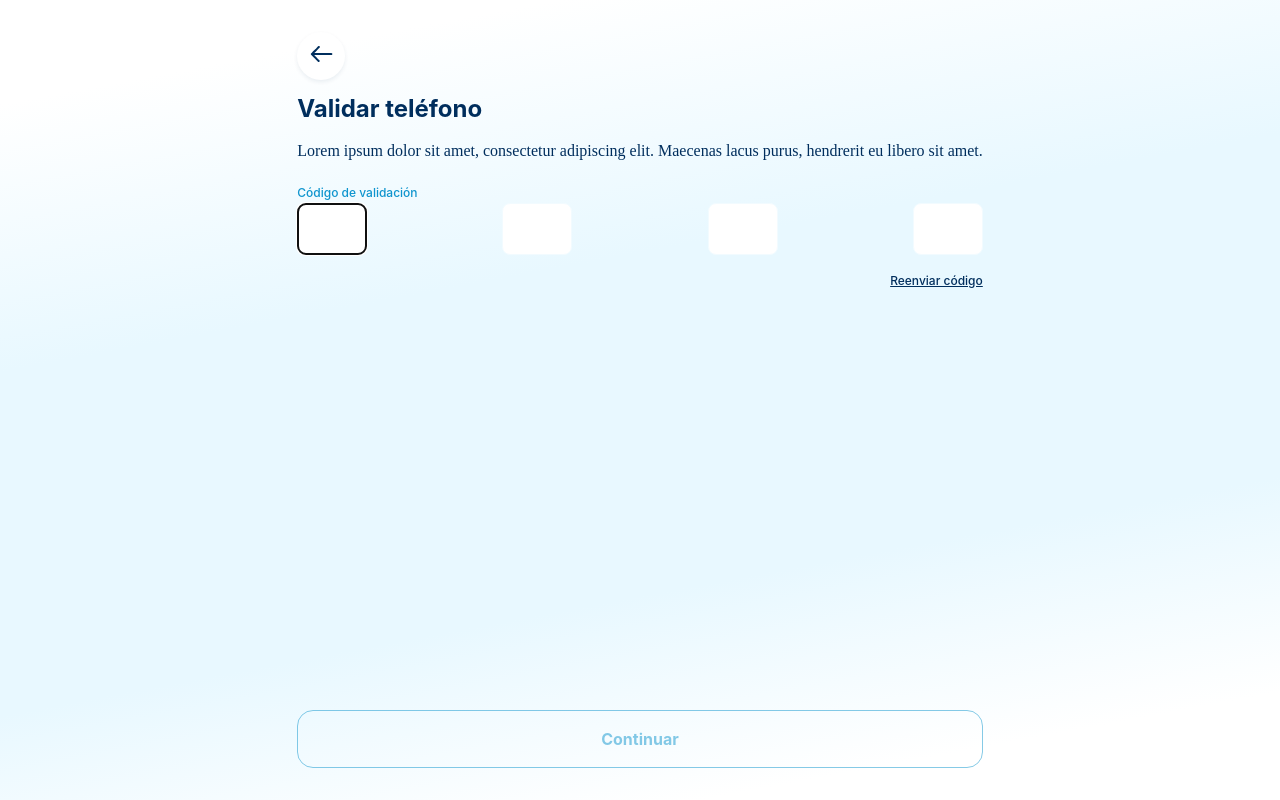
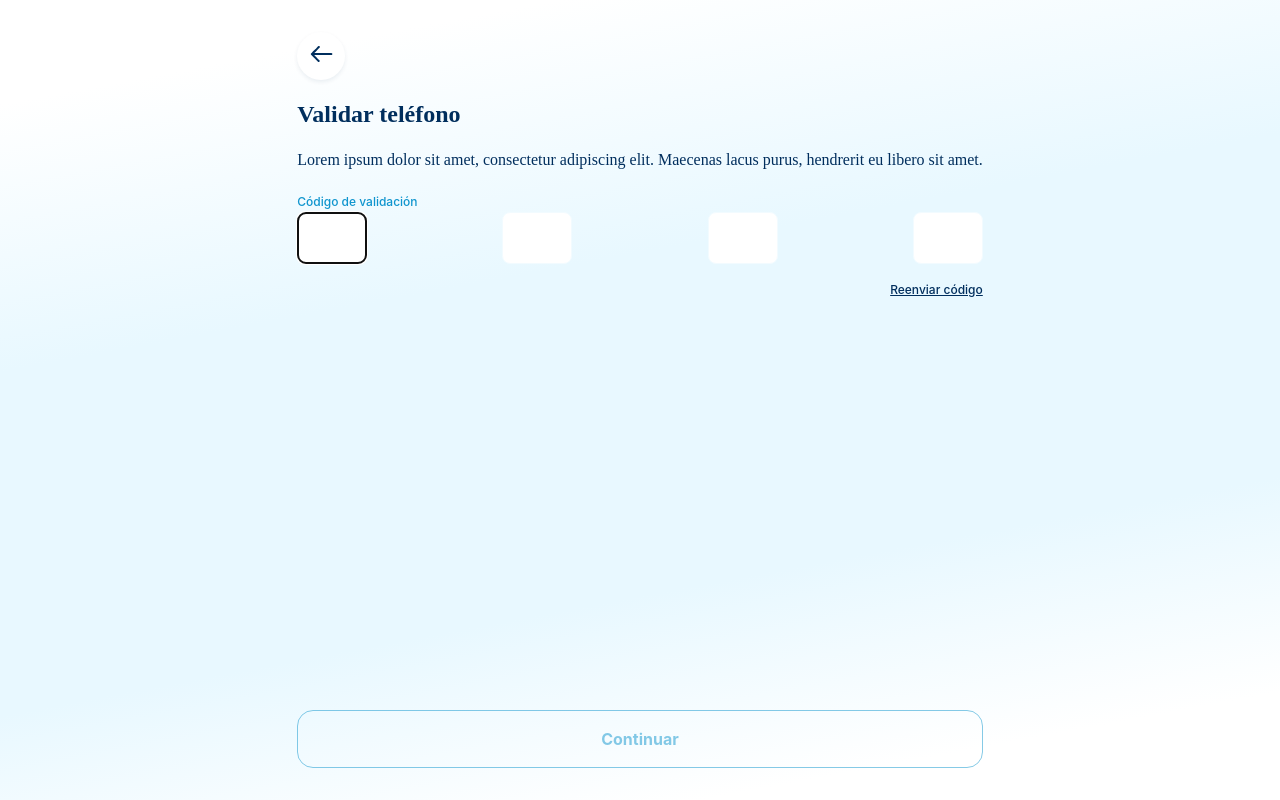
Before and after one commit to TheTributeCommunity/fesbal-frontend, a React (Vite) app: page / in a window 1280 px wide. Built offline with nearby package versions, Linux system fonts and the light colour scheme.

Commit message:
fix: Correct titles of page

```diff
--- a/src/PhoneValidation.tsx
+++ b/src/PhoneValidation.tsx
@@ -23,7 +23,7 @@ const PhoneValidation = ({}: Props) => {
     <div className="PhoneValidation">
       <div className="numbers-menu">
         <BackButton />
-        <h1>Validar teléfono</h1>
+        <h2>Validar teléfono</h2>
         <p>
           Lorem ipsum dolor sit amet, consectetur adipiscing elit. Maecenas lacus purus, hendrerit eu libero sit amet.
         </p>
--- a/src/index.scss
+++ b/src/index.scss
@@ -49,6 +49,15 @@ h1 {
   line-height: 28px;
   color: #002e5d;
   line-height: 1.1;
+}
+
+h2 {
+  font-family: 'Roboto Flex';
+  font-style: normal;
+  font-weight: 700;
+  font-size: 24px;
+  line-height: 28px;
+  color: #002e5d;
 }
 
 button {
```
